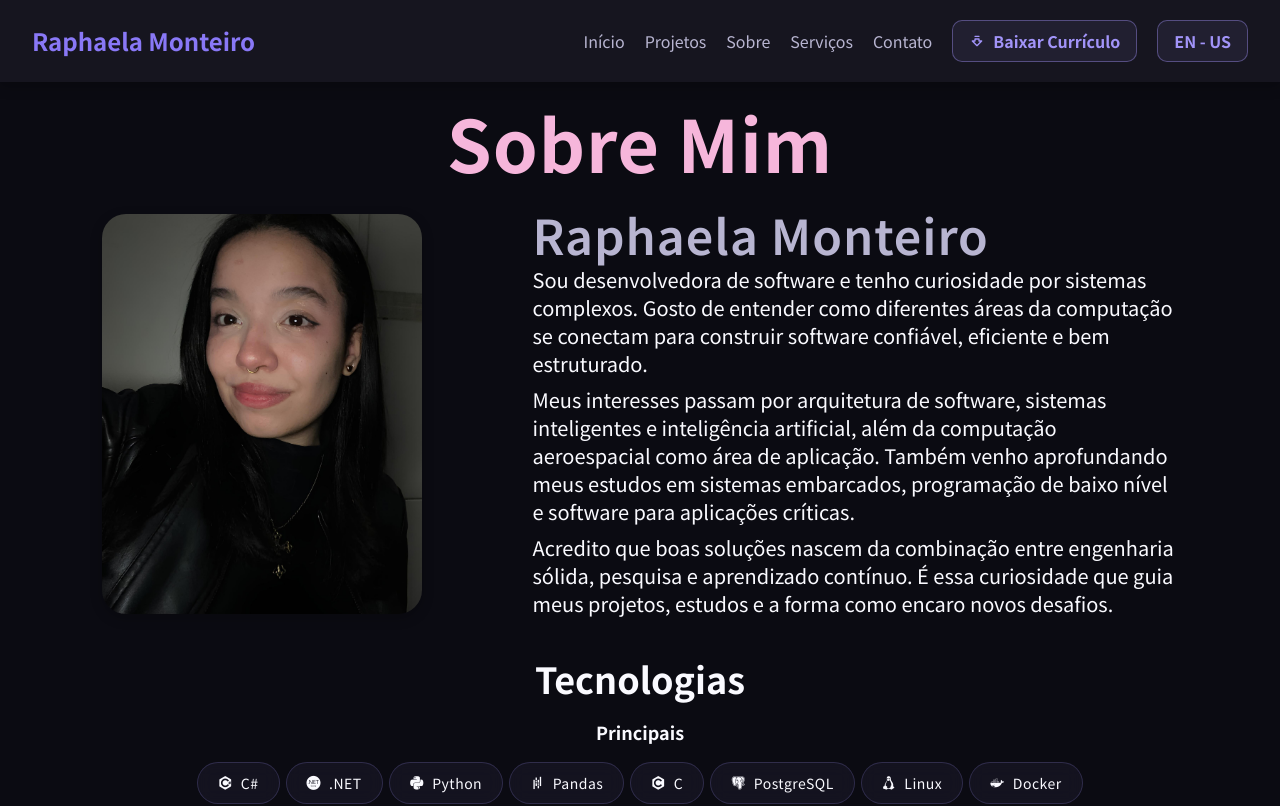
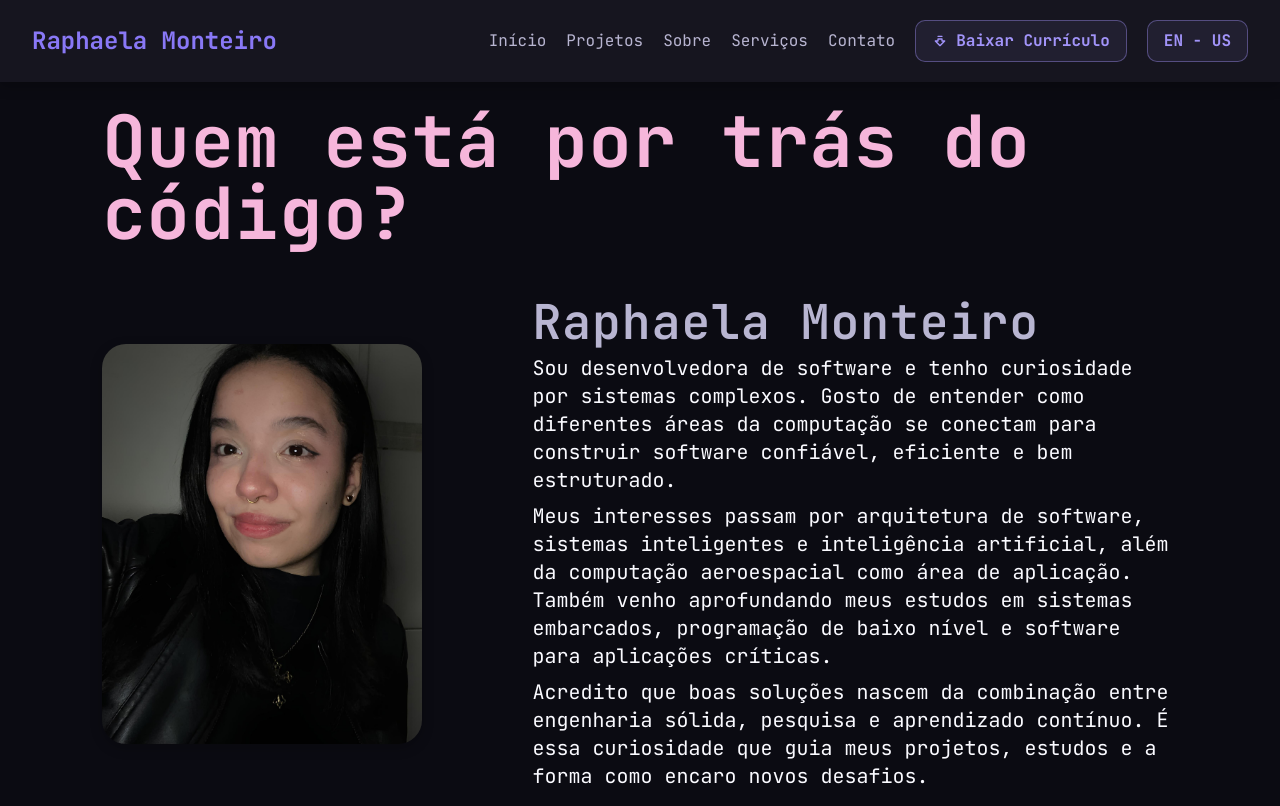
Before and after one commit to raphaelamonteiro/portfolio, a Next.js app: page /about in a window 1280 px wide. Shown: the top 806 px of the page. Built offline with nearby package versions, Linux system fonts and the light colour scheme.

Commit message:
chore: removendo vulnerabilidades e trocando fonte

```diff
--- a/app/about/page.tsx
+++ b/app/about/page.tsx
@@ -14,8 +14,8 @@ export default function About() {
     return (
         <section className="pt-6 px-[8%] pb-2 fade-up">
 
-            <h1 className="title-page text-center font-bold text-7xl">{t.about.title}</h1>
-            <div className="about-top w-full max-w-6xl items-center justify-center mt-8">
+            <h1 className="title-page text-left font-bold text-7xl">{t.about.title}</h1>
+            <div className="about-top w-full max-w-6xl items-center justify-center mt-12">
 
                 <div className="about-image gap-2">
                     <Image src={me} priority alt="Raphaela Monteiro" className="profile-image w-full max-w-[400px] aspect-[4/5] object-cover rounded-3xl max-w-xs" />
--- a/app/globals.css
+++ b/app/globals.css
@@ -1,5 +1,4 @@
 @import url('https://cdn.jsdelivr.net/gh/devicons/devicon@latest/devicon.min.css');
-@import url('https://fonts.googleapis.com/css2?family=Noto+Sans+JP:wght@100..900&display=swap');
 
 @import "tailwindcss";
 
--- a/app/layout.tsx
+++ b/app/layout.tsx
@@ -1,8 +1,15 @@
 import type { Metadata } from "next";
 import Header from "@/components/header";
+import { JetBrains_Mono } from "next/font/google";
 import { TranslationProvider } from "@/contexts/TranslationContext";
 import "./globals.css";
 import Footer from "@/components/footer";
+
+const jetBrainsMono = JetBrains_Mono({
+  subsets: ["latin"],
+  variable: "--font-jetbrains",
+  display: "swap",
+});
 
 export const metadata: Metadata = {
   title: "Raphaela Monteiro - Software, Systems & Research",
@@ -15,7 +22,7 @@ export default function RootLayout({
   children: React.ReactNode;
 }) {
   return (
-    <html lang="pt-BR">
+    <html lang="pt-BR" className={jetBrainsMono.variable}>
       <body>
         <TranslationProvider>
           <Header />
--- a/app/styles/base.css
+++ b/app/styles/base.css
@@ -6,7 +6,7 @@ body {
 body {
 display: flex;
 flex-direction: column;
-font-family: "Noto Sans JP", sans-serif;
+font-family: var(--font-jetbrains), monospace;
 background: var(--bg-page);
 color: var(--text-main);
 }
--- a/app/styles/utilities.css
+++ b/app/styles/utilities.css
@@ -7,3 +7,15 @@
 #particles-js canvas {
     display: block;
 }
+
+/* Seleção de texto global */
+::selection {
+    background-color: var(--amethyst);
+    color: var(--bg-page);
+}
+
+/* Se quiser apenas em áreas específicas */
+.about-section ::selection {
+    background-color: var(--amethyst);
+    color: var(--text-primary);
+}
--- a/locales/en-US.ts
+++ b/locales/en-US.ts
@@ -15,7 +15,7 @@ export const enUS = {
         contact: "Let's work together",
     },
     about: {
-        title: "About Me",
+        title: "Who's behind the code?",
         paragraphs: [
             "I'm a software developer fascinated by complex systems. I enjoy understanding how different areas of computing connect to build reliable, efficient, and well-designed software.",
 
--- a/locales/pt-BR.ts
+++ b/locales/pt-BR.ts
@@ -15,7 +15,7 @@ export const ptBR = {
         contact: "Trabalhe comigo",
     },
     about: {
-        title: "Sobre Mim",
+        title: "Quem está por trás do código?",
         paragraphs: [
             "Sou desenvolvedora de software e tenho curiosidade por sistemas complexos. Gosto de entender como diferentes áreas da computação se conectam para construir software confiável, eficiente e bem estruturado.",
 
```
Also changed, not shown: 1 other file (tests, documents, lock files or other folders).
